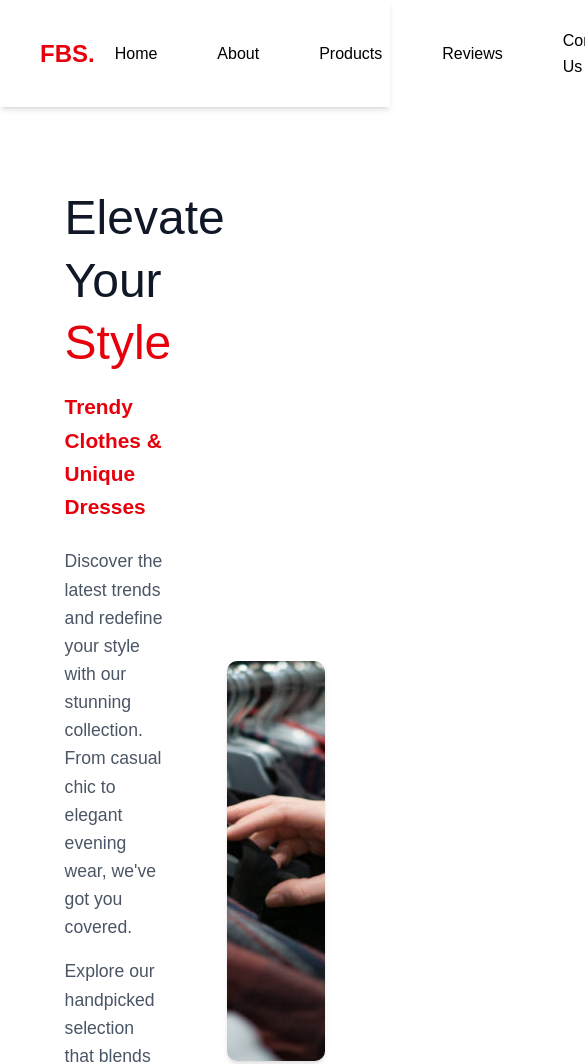
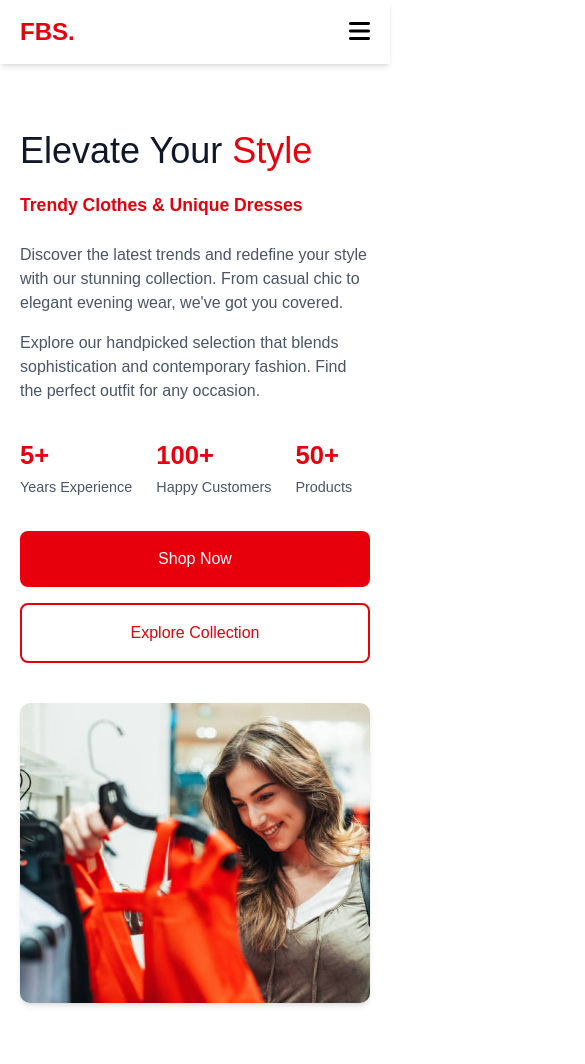
Before and after one commit to SFRREX/capstone---Tailwind-Convert, a website: page src/index.html in a window 390 px wide. Shown: the top 1064 px of the page, 585 px wide, since content can reach past the window. Drawn offline with Linux system fonts and the light colour scheme.

Commit message:
update responsive and comments

```diff
--- a/src/index.html
+++ b/src/index.html
@@ -12,7 +12,9 @@
 
     <header class="sticky top-0 z-999 w-full bg-white px-5 py-4 shadow-md">
 
-        <nav class="flex items-center justify-between px-5">
+        <nav class="relative flex items-center justify-between px-0 md:px-5">
+
+            <!-- Logo -->
 
             <a href="#" class="text-2xl font-bold text-red-600 no-underline">
                 FBS.
@@ -20,44 +22,49 @@
 
 
             <!-- Mobile Menu Button -->
-            <button class="mobile-menu-btn hidden cursor-pointer border-0 bg-transparent text-2xl" id="mobileMenuBtn">
+
+            <button type="button" class="block cursor-pointer border-0 bg-transparent text-2xl md:hidden"
+                id="mobileMenuBtn" aria-label="Toggle navigation">
                 <i class="fas fa-bars"></i>
             </button>
 
 
-            <ul class="nav-links m-0 flex list-none items-center gap-5 p-0" id="navLinks">
+            <!-- Navigation -->
+
+            <ul class="nav-links absolute right-0 top-full m-0 hidden w-full list-none flex-col gap-2 bg-white p-5 shadow-md md:static md:flex md:w-auto md:flex-row md:items-center md:gap-5 md:bg-transparent md:p-0 md:shadow-none"
+                id="navLinks">
 
                 <li>
                     <a href="#hero"
-                        class="inline-block rounded-lg px-5 py-3 text-black no-underline transition-all duration-200 hover:bg-red-600 hover:text-white">
+                        class="inline-block w-full rounded-lg px-5 py-3 text-black no-underline transition-all duration-200 hover:bg-red-600 hover:text-white md:w-auto">
                         Home
                     </a>
                 </li>
 
                 <li>
                     <a href="#about"
-                        class="inline-block rounded-lg px-5 py-3 text-black no-underline transition-all duration-200 hover:bg-red-600 hover:text-white">
+                        class="inline-block w-full rounded-lg px-5 py-3 text-black no-underline transition-all duration-200 hover:bg-red-600 hover:text-white md:w-auto">
                         About
                     </a>
                 </li>
 
                 <li>
                     <a href="#products"
-                        class="inline-block rounded-lg px-5 py-3 text-black no-underline transition-all duration-200 hover:bg-red-600 hover:text-white">
+                        class="inline-block w-full rounded-lg px-5 py-3 text-black no-underline transition-all duration-200 hover:bg-red-600 hover:text-white md:w-auto">
                         Products
                     </a>
                 </li>
 
                 <li>
                     <a href="#reviews"
-                        class="inline-block rounded-lg px-5 py-3 text-black no-underline transition-all duration-200 hover:bg-red-600 hover:text-white">
+                        class="inline-block w-full rounded-lg px-5 py-3 text-black no-underline transition-all duration-200 hover:bg-red-600 hover:text-white md:w-auto">
                         Reviews
                     </a>
                 </li>
 
                 <li>
                     <a href="#contact"
-                        class="inline-block rounded-lg px-5 py-3 text-black no-underline transition-all duration-200 hover:bg-red-600 hover:text-white">
+                        class="inline-block w-full rounded-lg px-5 py-3 text-black no-underline transition-all duration-200 hover:bg-red-600 hover:text-white md:w-auto">
                         Contact Us
                     </a>
                 </li>
@@ -70,14 +77,18 @@
 
     <main>
 
-        <section id="hero" class="flex min-h-[90vh] w-full items-center justify-center bg-white px-8 py-20">
+        <!-- hero -->
 
-            <div class="mx-auto grid w-[80%] grid-cols-2 items-center gap-16">
+        <section id="hero"
+            class="flex min-h-[90vh] w-full items-center justify-center bg-white px-5 py-16 sm:px-8 sm:py-20">
 
+            <div class="mx-auto grid w-full max-w-300 grid-cols-1 items-center gap-10 md:grid-cols-2 md:gap-16">
+
+                <!-- Hero Text -->
 
                 <div class="hero-text">
 
-                    <h1 class="mb-4 text-5xl leading-[1.3] text-gray-900">
+                    <h1 class="mb-4 text-4xl leading-[1.3] text-gray-900 sm:text-5xl">
                         Elevate Your
                         <span class="text-red-600">
                             Style
@@ -85,30 +96,32 @@
                     </h1>
 
 
-                    <p class="mb-6 text-[1.3rem] font-bold text-red-600 ">
+                    <p class="mb-6 text-[1.1rem] font-bold text-red-600 sm:text-[1.3rem]">
                         Trendy Clothes & Unique Dresses
                     </p>
 
 
-                    <p class="mb-4 text-[1.1rem] text-gray-600">
+                    <p class="mb-4 text-base text-gray-600 sm:text-[1.1rem]">
                         Discover the latest trends and redefine your style with
                         our stunning collection. From casual chic to elegant
                         evening wear, we've got you covered.
                     </p>
 
 
-                    <p class="mb-4 text-[1.1rem] text-gray-600">
+                    <p class="mb-4 text-base text-gray-600 sm:text-[1.1rem]">
                         Explore our handpicked selection that blends
                         sophistication and contemporary fashion. Find the
                         perfect outfit for any occasion.
                     </p>
 
 
-                    <div class="my-8 flex gap-10">
+                    <!-- Hero Stats -->
+
+                    <div class="my-8 flex flex-wrap gap-6 sm:gap-10">
 
                         <div class="stat-box">
 
-                            <h3 class="text-[1.8rem] font-bold text-red-600">
+                            <h3 class="text-[1.6rem] font-bold text-red-600 sm:text-[1.8rem]">
                                 5+
                             </h3>
 
@@ -121,7 +134,7 @@
 
                         <div class="stat-box">
 
-                            <h3 class="text-[1.8rem] font-bold text-red-600">
+                            <h3 class="text-[1.6rem] font-bold text-red-600 sm:text-[1.8rem]">
                                 100+
                             </h3>
 
@@ -134,7 +147,7 @@
 
                         <div class="stat-box">
 
-                            <h3 class="text-[1.8rem] font-bold text-red-600">
+                            <h3 class="text-[1.6rem] font-bold text-red-600 sm:text-[1.8rem]">
                                 50+
                             </h3>
 
@@ -147,15 +160,17 @@
                     </div>
 
 
-                    <div class="flex gap-4">
+                    <!-- Hero Buttons -->
+
+                    <div class="flex flex-col gap-4 sm:flex-row">
 
                         <a href="#products"
-                            class="inline-block rounded-lg bg-red-600 px-8 py-4 text-base text-white no-underline hover:bg-trasparent">
+                            class="inline-block rounded-lg bg-red-600 px-8 py-4 text-center text-base text-white no-underline hover:bg-red-800">
                             Shop Now
                         </a>
 
                         <a href="#about"
-                            class="inline-block rounded-lg border-2 border-red-600 bg-transparent px-8 py-4 text-base text-red-600 no-underline hover:bg-red-600 hover:text-white">
+                            class="inline-block rounded-lg border-2 border-red-600 bg-transparent px-8 py-4 text-center text-base text-red-600 no-underline hover:bg-red-600 hover:text-white">
                             Explore Collection
                         </a>
 
@@ -164,10 +179,12 @@
                 </div>
 
 
+                <!-- Hero Image -->
+
                 <div class="flex justify-center">
 
-                    <img class="h-100 w-full rounded-[10px] object-cover shadow-md" src="assets/img/hero.jpg"
-                        alt="Boutique Store">
+                    <img class="h-75 w-full rounded-[10px] object-cover shadow-md sm:h-100"
+                        src="assets/img/about.jpg" alt="Boutique Store">
 
                 </div>
 
```
Also changed, not shown: src/output.css.
